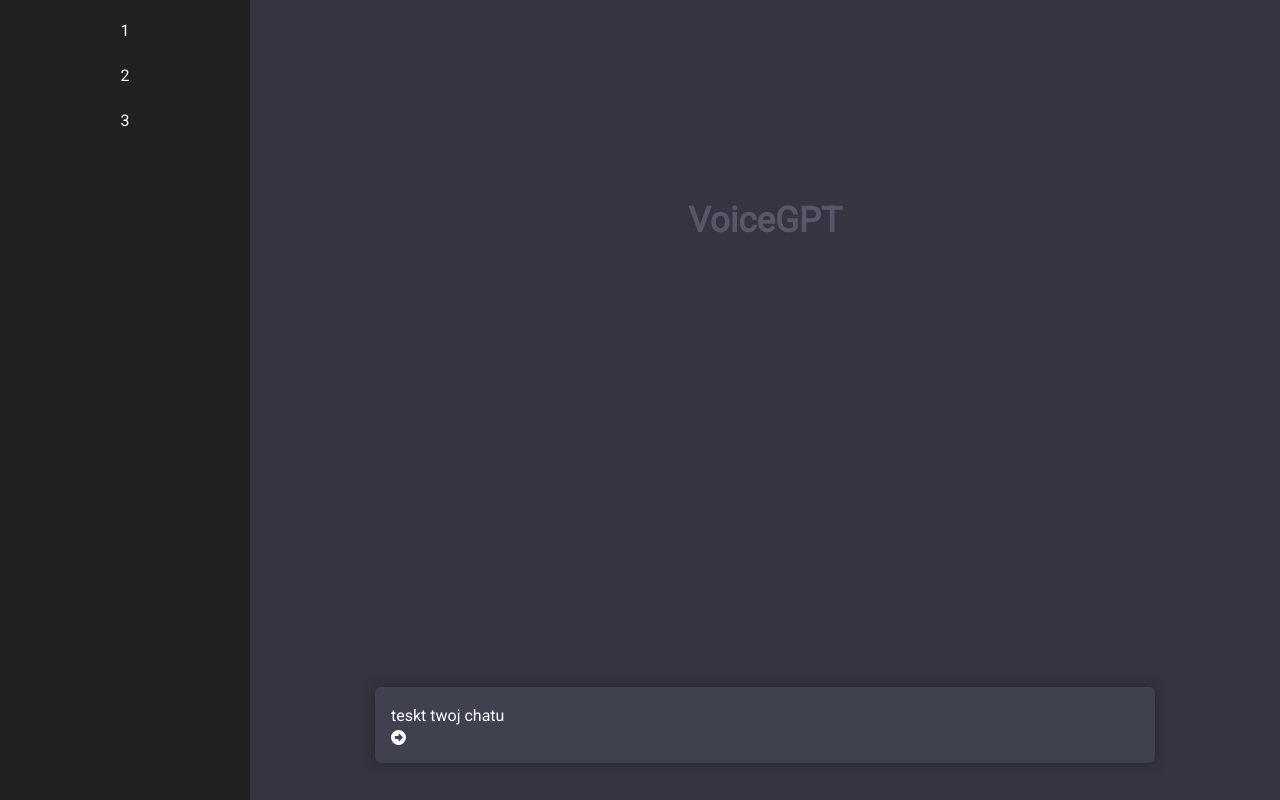
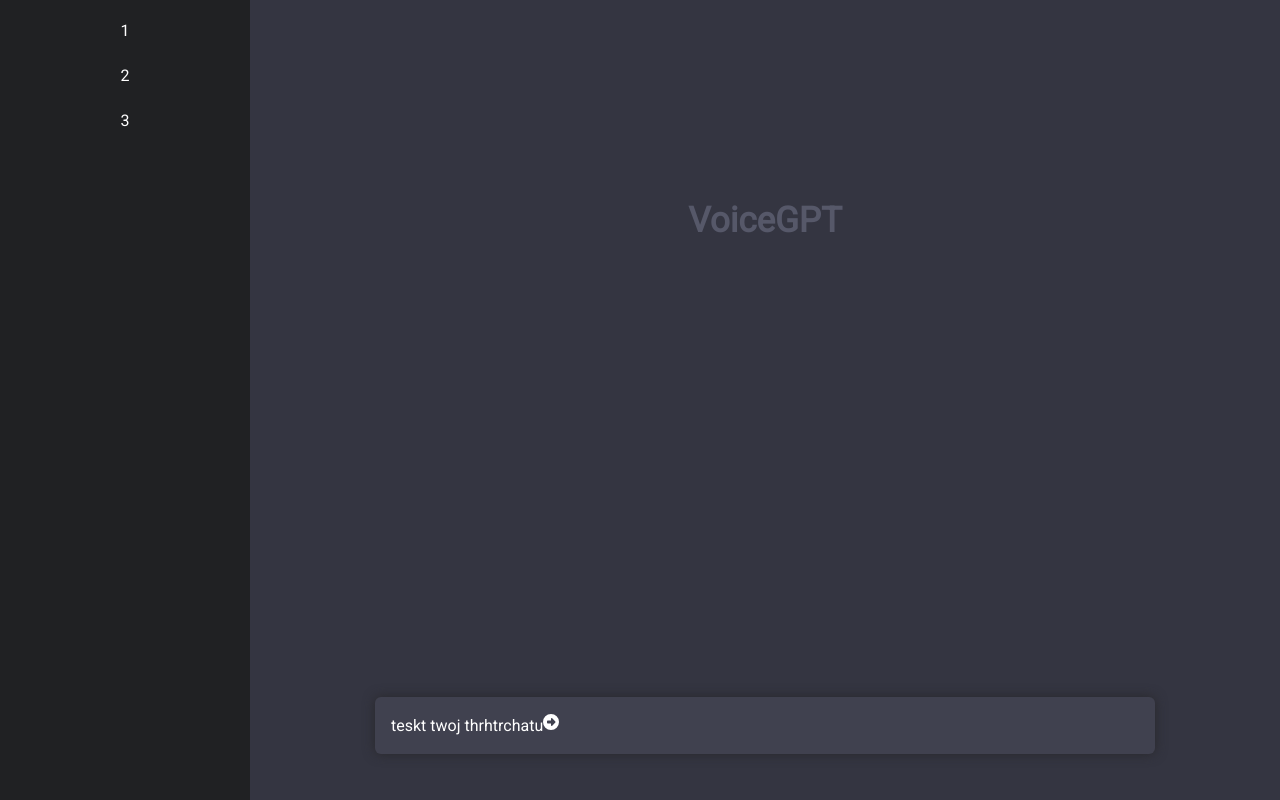
Before and after one commit to ynzulak/voicegpt, a Next.js app: page / in a window 1280 px wide. Built offline with nearby package versions, Linux system fonts and the light colour scheme.

Commit message:
Fa working

```diff
--- a/src/app/page.tsx
+++ b/src/app/page.tsx
@@ -18,7 +18,7 @@
         </div>
         <div className='user-container'>
           <div className='type-bar'>
-            <div className='user-text'>teskt twoj chatu</div>
+            <div className='user-text'>teskt twoj thrhtrchatu</div>
             <div className='user-enter'><FontAwesomeIcon icon={faCircleRight} /></div>
           </div>
         </div>
--- a/src/app/styles/main.scss
+++ b/src/app/styles/main.scss
@@ -39,6 +39,7 @@
         align-items: center;
         height: 150px;
         .type-bar{
+            display: flex;
             width: 780px;
             -webkit-box-shadow: 0px 0px 12px 0px rgba(40, 40, 43, 1);
             -moz-box-shadow: 0px 0px 12px 0px rgba(40, 40, 43, 1);
@@ -53,9 +54,8 @@
                 align-items: center;
             }
             .user-enter{
-                svg {
-                    font-size: 15px;
-                }
+                height: 25px;
+                width: 25px;
             }
         }
     }
```
